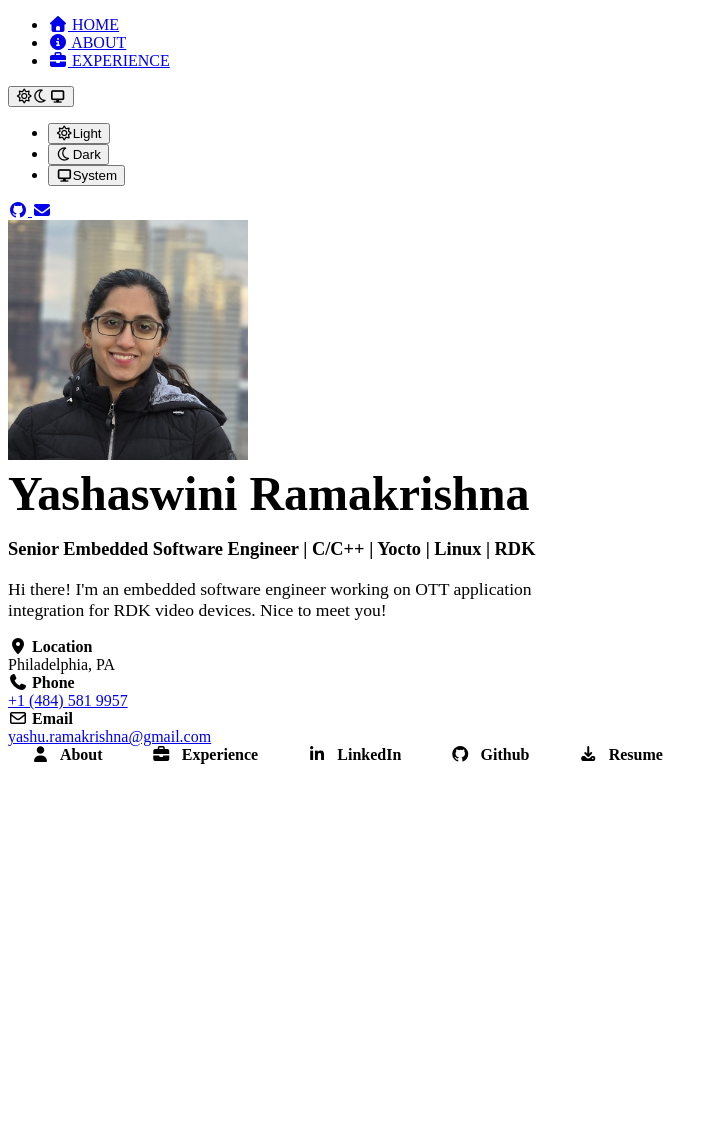
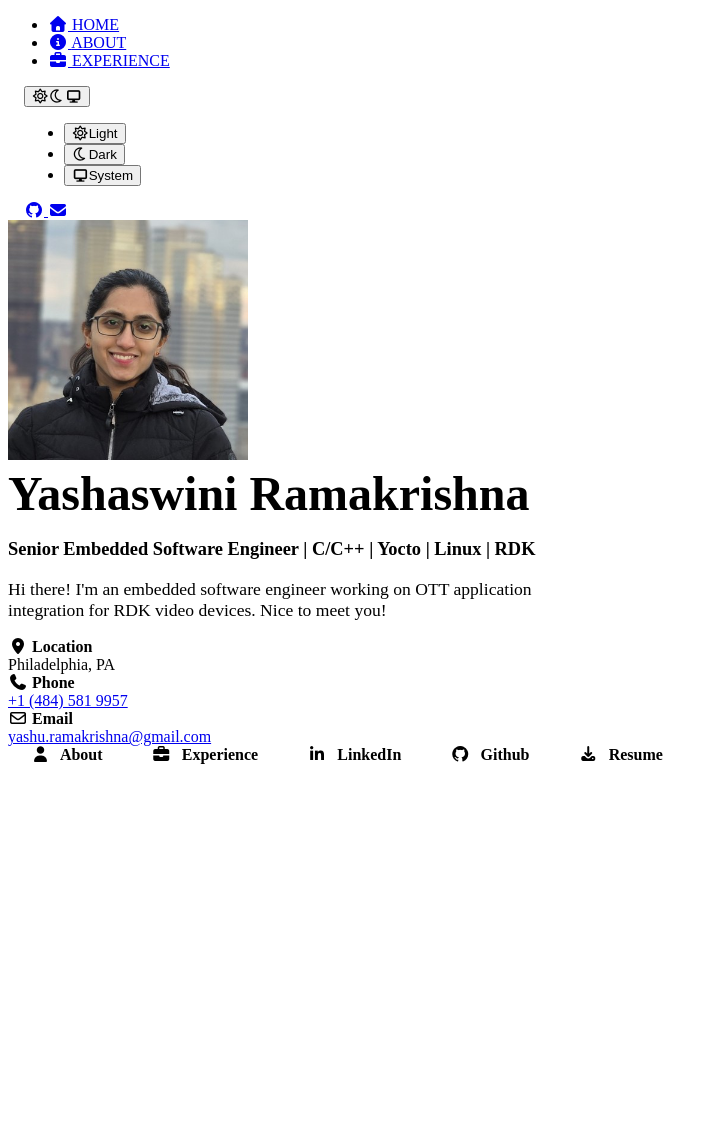
Before and after one commit to yashaswini-rk/yashaswini-rk.github.io, a Jekyll site: the page built from index.html, in a window 1280 px wide. Shown: the whole page, without its empty margins (0-718 px from the left). Built offline with Jekyll 4.4.1, drawn with Linux system fonts in a browser that asks for light colours; cached includes are drawn as plain includes; comment, search, counter and statistics services are not loaded.

Commit message:
Centre the sidebar footer icons

```diff
--- a/assets/css/jekyll-theme-chirpy.scss
+++ b/assets/css/jekyll-theme-chirpy.scss
@@ -109,3 +109,10 @@
 .icon-gitlab:hover { background-color: #e24329; }
 .icon-linkedin { background-color: #0077b5; }
 .icon-linkedin:hover { background-color: #005e8a; }
+
+/* centre the footer icons in the sidebar */
+#sidebar .sidebar-bottom {
+  justify-content: center;
+  padding-left: 1rem;
+  padding-right: 1rem;
+}
```
